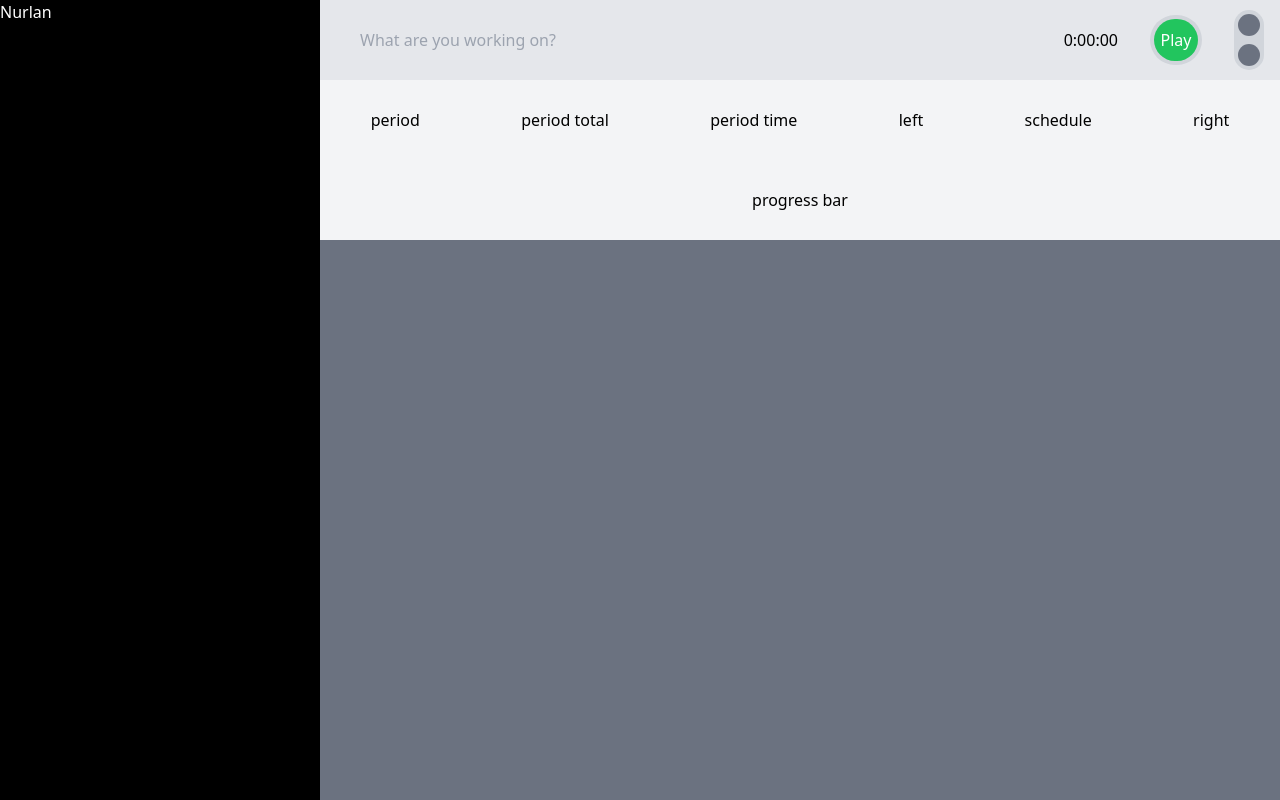
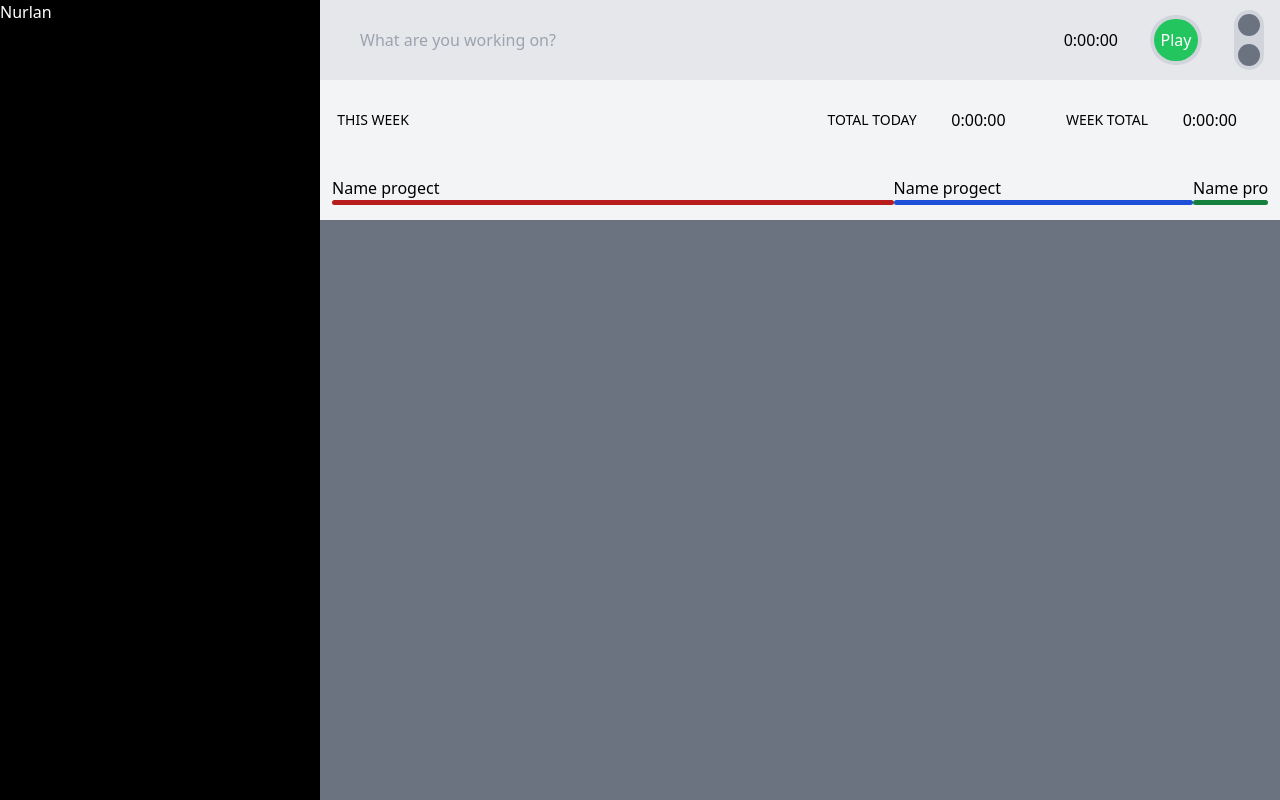
Before and after one commit to Kaptsiuh/RS-Clone, a React (Vite) app: page / in a window 1280 px wide. Built offline with nearby package versions, Linux system fonts and the light colour scheme.

Commit message:
feat: add elements on second field

```diff
--- a/src/pages/Home.tsx
+++ b/src/pages/Home.tsx
@@ -18,16 +18,26 @@ const Home = () => {
           <button className="bg-gray-500 hover:bg-gray-700 text-white m-[4px] w-[22px] h-[22px] rounded-full transition-all active:bg-gray-700"></button>
         </div>
       </div>
-      <div className="w-full h-20 bg-gray-100 flex items-center justify-around">
-        <h2>period</h2>
-        <h2>period total</h2>
-        <h2>period time</h2>
-        <button>left</button>
-        <div>schedule</div>
-        <button>right</button>
+      <div className="w-full h-20 bg-gray-100 flex items-center justify-around text-sm">
+        <h2>THIS WEEK</h2>
+        <h2 className="pl-[40%]">TOTAL TODAY</h2>
+        <span className="w-1/12 text-base">0:00:00</span>
+        <h2>WEEK TOTAL</h2>
+        <span className="w-1/12 text-base">0:00:00</span>
       </div>
-      <div className="w-full h-20 bg-gray-100 flex items-center justify-center">
-        <div>progress bar</div>
+      <div className="p-3 w-full h-[60px] bg-gray-100 flex items-center justify-center">
+        <div className="flex flex-col w-[60%]">
+          <div className="whitespace-nowrap overflow-hidden">Name progect</div>
+          <span className="w-full bg-red-700 h-[5px] rounded-xl"></span>
+        </div>
+        <div className="flex flex-col w-[32%]">
+          <div className="whitespace-nowrap overflow-hidden">Name progect</div>
+          <span className="w-full bg-blue-700 h-[5px] rounded-xl"></span>
+        </div>
+        <div className="flex flex-col w-[8%]">
+          <div className="whitespace-nowrap overflow-hidden">Name progect</div>
+          <span className="w-full bg-green-700 h-[5px] rounded-xl"></span>
+        </div>
       </div>
     </>
   );
```
